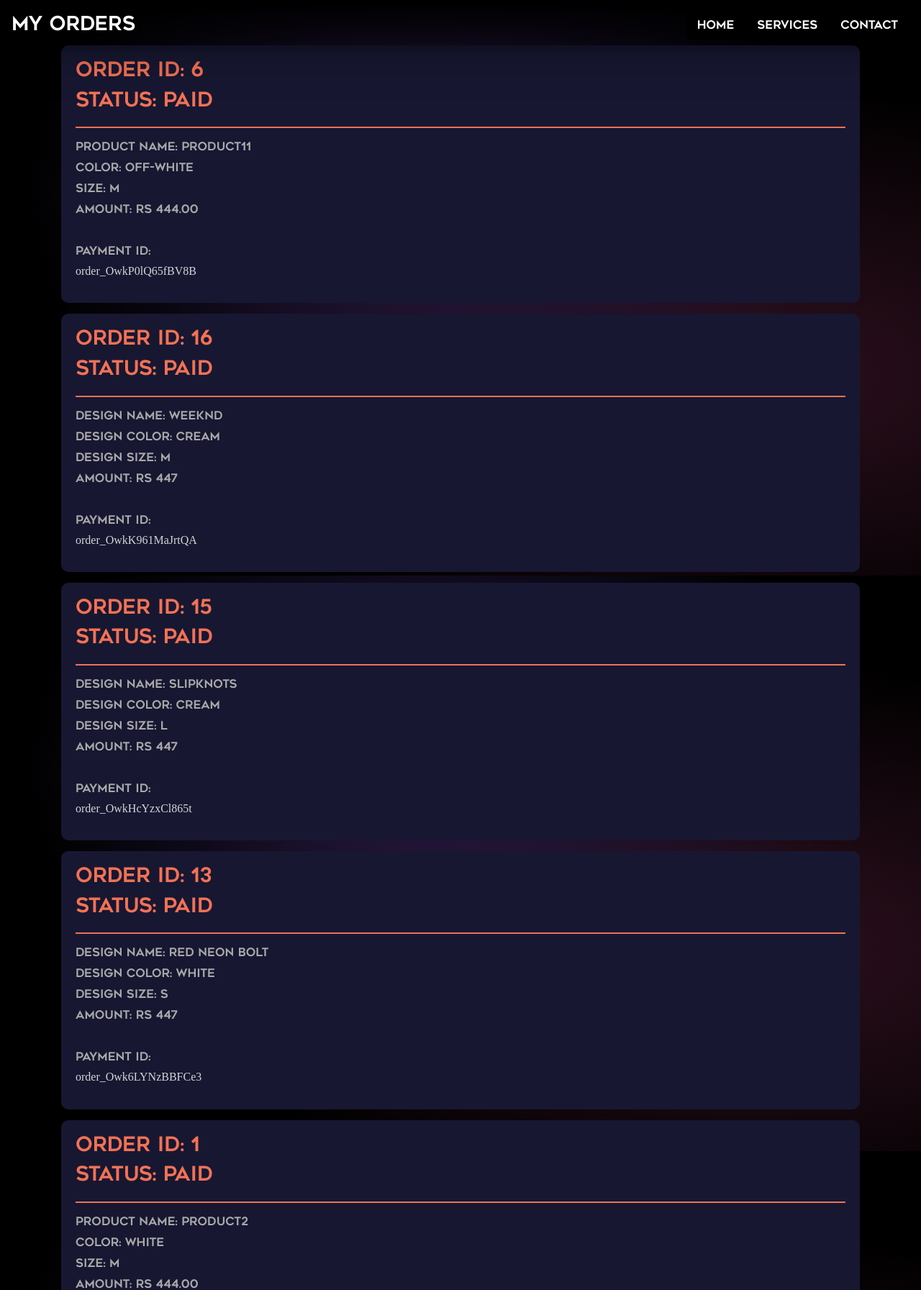
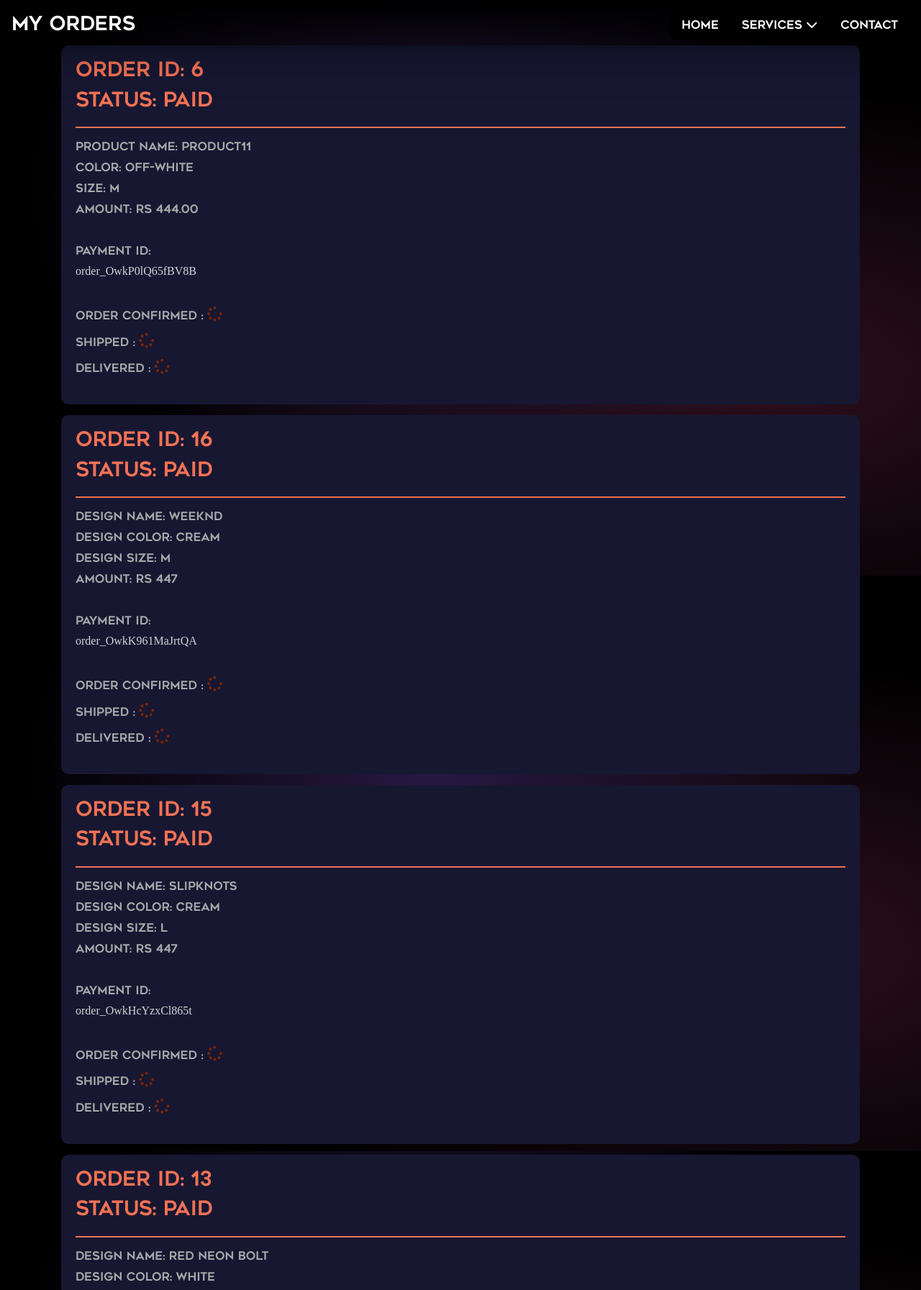
Before and after one commit to rishebss/eccomerce-website, a Django app: page /userorders/ in a window 1280 px wide. Shown: the top 1793 px of the page at 72% size. Run offline with Django 5.2, Linux system fonts and the light colour scheme; a user stored in the database is signed in; data comes from the database, SQL or seed files in the repository; both versions use the stored data as it was after the commit; some libraries are stand-ins or nearby versions.

Commit message:
firstcommit

```diff
--- a/multiverseclothing/productapp/models.py
+++ b/multiverseclothing/productapp/models.py
@@ -89,6 +89,9 @@
      amount = models.CharField(max_length=10)
      payment_id = models.CharField(max_length=100)
      paid = models.BooleanField(default=False)
+     order_confirmed = models.BooleanField(default=False)
+     shipped = models.BooleanField(default=False)
+     delivered = models.BooleanField(default=False)
      created_at = models.DateTimeField(auto_now_add=True)
 
      def __str__(self):
@@ -103,6 +106,9 @@
      amount = models.CharField(max_length=10)
      payment_id = models.CharField(max_length=100)
      paid = models.BooleanField(default=False)
+     order_confirmed = models.BooleanField(default=False)
+     shipped = models.BooleanField(default=False)
+     delivered = models.BooleanField(default=False)
      created_at = models.DateTimeField(auto_now_add=True)
 
      def __str__(self):
--- a/multiverseclothing/productapp/views.py
+++ b/multiverseclothing/productapp/views.py
@@ -561,6 +561,13 @@
     elif order_type == "OrderDesign":
         order = get_object_or_404(OrderDesign, id=order_id)
 
+    if request.method == "POST":
+        order.order_confirmed = request.POST.get('order_confirmed') == 'on'
+        order.shipped = request.POST.get('shipped') == 'on'
+        order.delivered = request.POST.get('delivered') == 'on'
+        order.save()
+        return redirect('productapp:admin_order_detail', order_id=order.id, order_type=order_type)  # Redirect after update
+
     context = {
         'order': order,
         'order_type': order_type,
--- a/multiverseclothing/templates/orders.html
+++ b/multiverseclothing/templates/orders.html
@@ -6,6 +6,7 @@
     <meta name="viewport" content="width=device-width, initial-scale=1.0">
     <title>My Orders</title>
     <link href="https://stackpath.bootstrapcdn.com/bootstrap/4.5.2/css/bootstrap.min.css" rel="stylesheet">
+    <link rel="stylesheet" href="https://cdnjs.cloudflare.com/ajax/libs/font-awesome/6.6.0/css/all.min.css" integrity="sha512-Kc323vGBEqzTmouAECnVceyQqyqdsSiqLQISBL29aUW4U/M7pSPA/gEUZQqv1cwx4OnYxTxve5UMg5GT6L4JJg==" crossorigin="anonymous" referrerpolicy="no-referrer" />
     <link href="https://unpkg.com/swiper/swiper-bundle.min.css" rel="stylesheet">
     <link href="https://unpkg.com/boxicons@2.1.4/css/boxicons.min.css" rel="stylesheet">
     <style>
@@ -408,6 +409,7 @@
             <div class="order-header">
                 <h3>Order ID: {{ order.id }}</h3>
                 <h3>Status: {{ order.paid|yesno:"Paid,Pending" }}</h3>
+
             </div>
             <div class="order-details">
                 {% if order.product_name %}
@@ -424,6 +426,28 @@
                 <p><strong>Amount:</strong> Rs {{ order.amount }}</p>
                 <br>
                 <p>Payment ID:</p><h6>{{ order.payment_id }}</h6>
+                <br>
+                <p><strong>Order Confirmed : </strong>
+                  {% if order.order_confirmed %}
+                      <span style="color:rgb(128, 38, 0);font-size:1.3em;"><i class="fa-solid fa-check"></i></span>
+                  {% else %}
+                      <span style="color:rgb(128, 38, 0);font-size:1.3em;"><i class="fa-solid fa-spinner"></i></span>
+                  {% endif %}
+              </p>
+              <p><strong>Shipped : </strong>
+                  {% if order.shipped %}
+                      <span style="color:rgb(128, 38, 0);font-size:1.3em;"><i class="fa-solid fa-check"></i></span>
+                  {% else %}
+                      <span style="color:rgb(128, 38, 0);font-size:1.3em;"><i class="fa-solid fa-spinner"></i></span>
+                  {% endif %}
+              </p>
+              <p><strong>Delivered : </strong>
+                  {% if order.delivered %}
+                      <span style="color:rgb(128, 38, 0);font-size:1.3em;"><i class="fa-solid fa-check"></i></span>
+                  {% else %}
+                      <span style="color:rgb(128, 38, 0);font-size:1.3em;"><i class="fa-solid fa-spinner"></i></span>
+                  {% endif %}
+              </p>
             </div>
             <div class="order-footer"></div>
         </div>
```
Also changed, not shown: multiverseclothing/productapp/admin.py (+12 -0 lines), multiverseclothing/templates/adminorderdetail.html (+28 -0 lines), multiverseclothing/db.sqlite3, multiverseclothing/productapp/migrations/0039_ordercart_delivered_ordercart_order_confirmed_and_more.py (added), multiverseclothing/productapp/migrations/0040_orderdesign_delivered_orderdesign_order_confirmed_and_more.py (added).
